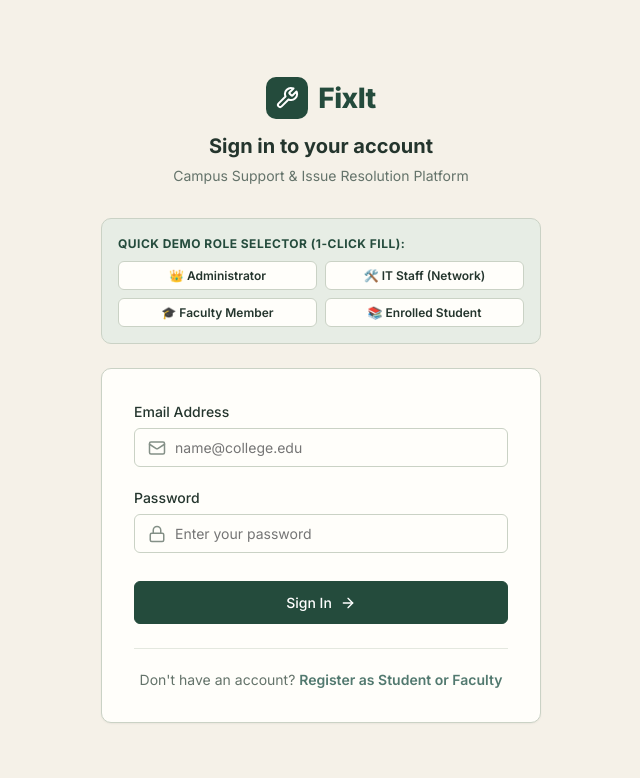
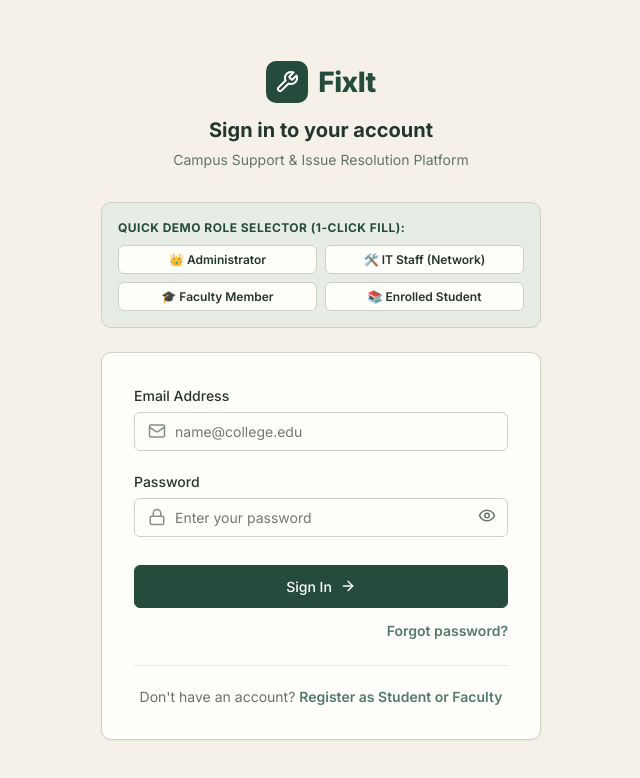
Before and after one commit to adityad75214-hub/FixIt, a React (Vite) app in the folder frontend/: page /login in a window 1280 px wide. Shown: the top 778 px of the page, without its empty margins (319-959 px from the left). Built offline with nearby package versions, Linux system fonts and the light colour scheme; no server answers; the HTML template or start-up script is replaced by a standard one.

Commit message:
Add password visibility and recovery link to login

```diff
--- a/frontend/src/pages/LoginPage.jsx
+++ b/frontend/src/pages/LoginPage.jsx
@@ -1,6 +1,6 @@
 import React, { useState } from 'react';
 import { Link, useNavigate } from 'react-router-dom';
-import { Wrench, Lock, Mail, AlertCircle, ArrowRight } from 'lucide-react';
+import { Wrench, Lock, Mail, AlertCircle, ArrowRight, Eye, EyeOff } from 'lucide-react';
 import { useAuth } from '../context/AuthContext';
 
 const DEMO_MODE_ENABLED = import.meta.env.DEV && import.meta.env.VITE_DEMO_MODE_ENABLED !== 'false';
@@ -13,6 +13,7 @@ export default function LoginPage() {
   const loginHeading = audience === 'staff' ? 'Staff & Administrator Sign In' : requestedRole === 'faculty' ? 'Faculty Sign In' : requestedRole === 'student' ? 'Student Sign In' : 'Sign in to your account';
   const [email, setEmail] = useState('');
   const [password, setPassword] = useState('');
+  const [showPassword, setShowPassword] = useState(false);
   const [error, setError] = useState('');
   const [loading, setLoading] = useState(false);
   const { login } = useAuth();
@@ -162,7 +163,7 @@ export default function LoginPage() {
               </div>
               <div style={{ position: 'relative' }}>
                 <input
-                  type="password"
+                  type={showPassword ? "text" : "password"}
                   className="form-control"
                   placeholder="Enter your password"
                   value={password}
@@ -171,6 +172,7 @@ export default function LoginPage() {
                   style={{ paddingLeft: '2.5rem' }}
                 />
                 <Lock size={18} color="var(--text-subtle)" style={{ position: 'absolute', left: '0.875rem', top: '50%', transform: 'translateY(-50%)' }} />
+                <button type="button" aria-label={showPassword ? "Hide password" : "Show password"} onClick={() => setShowPassword((value) => !value)} style={{ position: 'absolute', right: '0.75rem', top: '50%', transform: 'translateY(-50%)', border: 0, background: 'transparent', color: 'var(--text-muted)', cursor: 'pointer' }}>{showPassword ? <EyeOff size={18} /> : <Eye size={18} />}</button>
               </div>
             </div>
 
@@ -183,6 +185,8 @@ export default function LoginPage() {
               {loading ? 'Authenticating...' : 'Sign In'} <ArrowRight size={16} />
             </button>
           </form>
+
+          <div style={{ textAlign: 'right', marginTop: '0.75rem', fontSize: '0.875rem' }}><Link to="/forgot-password" style={{ color: 'var(--brand-blue)', fontWeight: 600 }}>Forgot password?</Link></div>
 
           {PUBLIC_REGISTRATION_ENABLED && (
             <div style={{ textAlign: 'center', marginTop: '1.5rem', paddingTop: '1.25rem', borderTop: '1px solid var(--border-light)', fontSize: '0.875rem', color: 'var(--text-muted)' }}>
```
